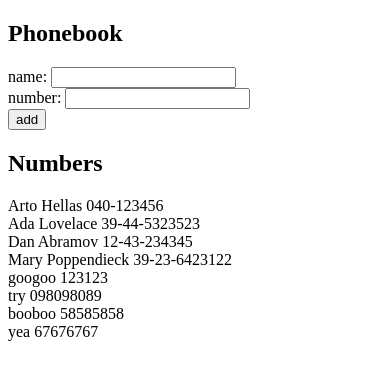
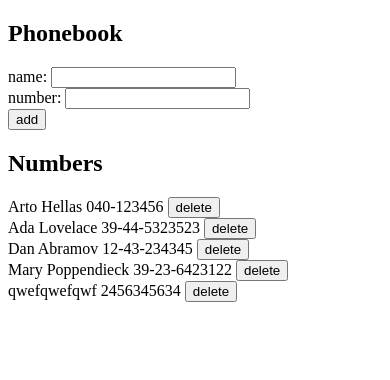
Before and after one commit to jong29/fso, a React (Create React App) app in the folder phonebook/: page / in a window 390 px wide. Shown: the top 380 px of the page. Built offline with nearby package versions, Linux system fonts and the light colour scheme; data requests are answered from the project's data file; the HTML template or start-up script is replaced by a standard one.

Commit message:
exercise 2.14: delete entries from phonebook

```diff
--- a/phonebook/db.json
+++ b/phonebook/db.json
@@ -21,24 +21,9 @@
       "id": 4
     },
     {
-      "id": 5,
-      "name": "googoo",
-      "number": "123123"
-    },
-    {
-      "id": 6,
-      "name": "try",
-      "number": "098098089"
-    },
-    {
-      "id": 7,
-      "name": "booboo",
-      "number": "58585858"
-    },
-    {
-      "id": 8,
-      "name": "yea",
-      "number": "67676767"
+      "name": "qwefqwefqwf",
+      "number": "2456345634",
+      "id": 10
     }
   ]
 }
--- a/phonebook/src/App.js
+++ b/phonebook/src/App.js
@@ -23,7 +23,6 @@ const App = () => {
       window.alert(`${newName} is already added to phonebook`);
     } else {
       const personObject = {
-        id: persons.length + 1,
         name: newName,
         number: newNumber
       }
@@ -42,11 +41,22 @@ const App = () => {
 
   const handleNameChange = (event) => {
     setNewName(event.target.value);
-  }
+  };
 
   const handleNumberChange = (event) => {
     setNewNumber(event.target.value);
-  }
+  };
+
+  const handleDelete = (id) => {
+    const person = persons.find(p => p.id === id);
+    if (window.confirm(`Delete ${person.name}?`)){
+      pbService.deletePerson(id)
+        .then(response => {
+          console.log(response);
+          setPersons(persons.filter(p => p.id !== id));
+        });
+    }
+  };
 
   return (
     <div>
@@ -61,7 +71,8 @@ const App = () => {
       <h2>Numbers</h2>
       {persons.map((person) => {
         return(
-          <div key={person.id}>{person.name} {person.number}</div>
+          <div key={person.id}>{person.name} {person.number} <button onClick={() => {handleDelete(person.id)}}>delete</button>
+          </div>
         )
       })}
     </div>
--- a/phonebook/src/services/phonebook.js
+++ b/phonebook/src/services/phonebook.js
@@ -4,11 +4,16 @@ const baseUrl = 'http://localhost:3001/persons';
 const getAll = () => {
     const request = axios.get(baseUrl)
     return request.then(response => response.data);
-}
+};
 
 const create = (entry) => {
     const request = axios.post(baseUrl, entry);
     return request.then(response => response.data);
-}
+};
 
-export default { getAll, create }
+const deletePerson = (id) => {
+    const request = axios.delete(`${baseUrl}/${id}`);
+    return request
+};
+
+export default { getAll, create, deletePerson };
```
